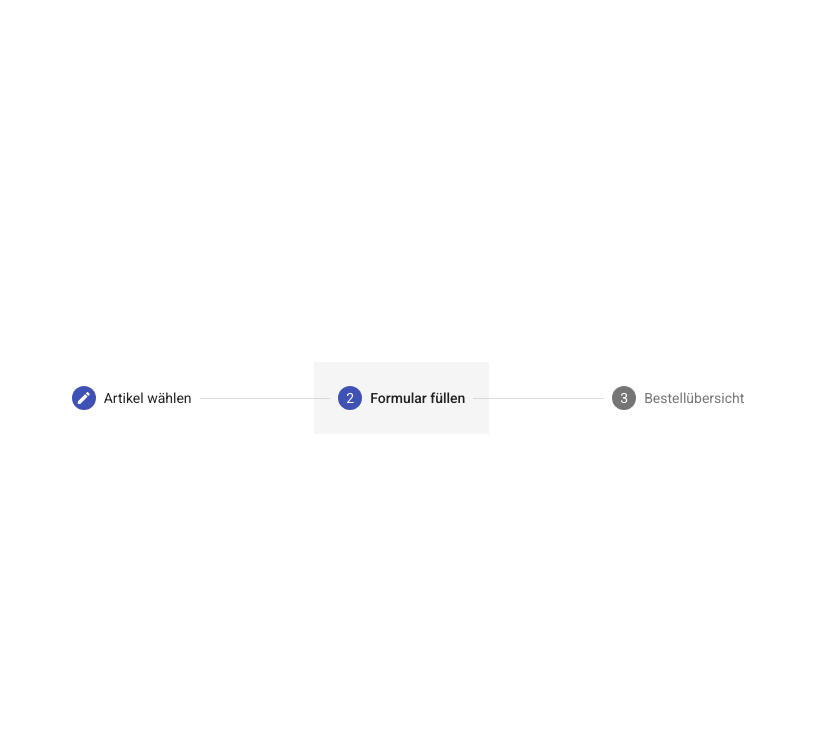
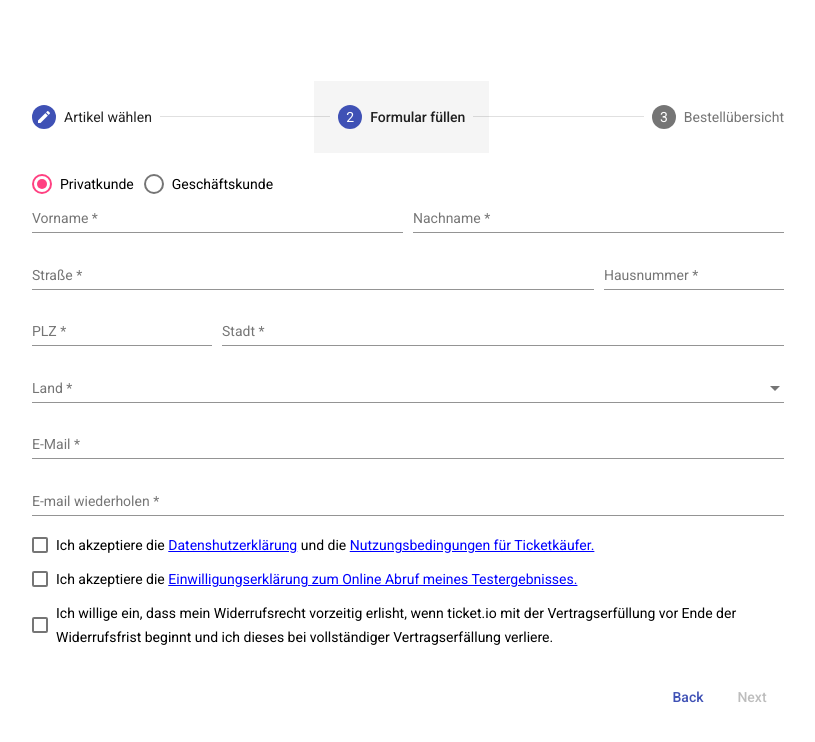
Before and after one commit to arsafab/ng-test, an Angular app: page / in a window 1280 px wide. Both pictures are taken after a click on the button "Next". Shown: the top 742 px of the page, without its empty margins (232-1047 px from the left). Built offline with nearby package versions, Linux system fonts and the light colour scheme.

Commit message:
Features/step 2 layout form (#3)
* create customer form

* add constants folder in shared

* add customer form layout

* integrate customer form in step wizard

```diff
--- /dev/null
+++ b/src/app/features/step-wizard/customer-form/customer-form.component.css
@@ -0,0 +1,39 @@
+.customer-form form {
+  display: flex;
+  flex-direction: column;
+  margin-top: 20px;
+}
+
+.customer-form mat-radio-button {
+  margin-right: 10px;
+}
+
+.customer-form-group {
+  display: flex;
+}
+
+.customer-form-group mat-form-field {
+  width: 100%;
+  margin-right: 10px;
+}
+
+.customer-form-group mat-form-field:last-child {
+  margin-right: 0;
+}
+
+.customer-checkboxes-group {
+  margin-bottom: 20px;
+}
+
+.customer-checkboxes-group span {
+  text-decoration: underline;
+  color: blue;
+}
+
+.customer-checkboxes-group mat-checkbox {
+  margin-bottom: 10px;
+}
+
+::ng-deep .customer-checkboxes-group .mat-checkbox-label {
+  white-space: pre-wrap;
+}
--- /dev/null
+++ b/src/app/features/step-wizard/customer-form/customer-form.component.html
@@ -0,0 +1,70 @@
+<div class="customer-form">
+  <form [formGroup]="form">
+    <mat-radio-group formControlName="isPrivateCustomer">
+      <mat-radio-button [value]="true">Privatkunde</mat-radio-button>
+      <mat-radio-button [value]="false">Geschäftskunde</mat-radio-button>
+    </mat-radio-group>
+
+    <div class="customer-form-group">
+      <mat-form-field>
+        <mat-label>Vorname</mat-label>
+        <input matInput formControlName="firstName">
+      </mat-form-field>
+      <mat-form-field>
+        <mat-label>Nachname</mat-label>
+        <input matInput formControlName="lastName">
+      </mat-form-field>
+    </div>
+
+    <div class="customer-form-group">
+      <mat-form-field>
+        <mat-label>Straße</mat-label>
+        <input matInput formControlName="street">
+      </mat-form-field>
+      <mat-form-field style="width: 200px">
+        <mat-label>Hausnummer</mat-label>
+        <input matInput formControlName="houseNumber">
+      </mat-form-field>
+    </div>
+
+    <div class="customer-form-group">
+      <mat-form-field style="width: 200px">
+        <mat-label>PLZ</mat-label>
+        <input matInput formControlName="zip">
+      </mat-form-field>
+      <mat-form-field>
+        <mat-label>Stadt</mat-label>
+        <input matInput formControlName="city">
+      </mat-form-field>
+    </div>
+
+    <div class="customer-form-group">
+      <mat-form-field>
+        <mat-label>Land</mat-label>
+        <mat-select formControlName="federalState">
+          <mat-option *ngFor="let state of federalStates" [value]="state">{{ state }}</mat-option>
+        </mat-select>
+      </mat-form-field>
+    </div>
+
+    <div class="customer-form-group">
+      <mat-form-field>
+        <mat-label>E-Mail</mat-label>
+        <input matInput type="email" formControlName="email">
+      </mat-form-field>
+    </div>
+
+    <div class="customer-form-group">
+      <mat-form-field>
+        <mat-label>E-mail wiederholen</mat-label>
+        <input matInput type="email" formControlName="repeatedEmail">
+      </mat-form-field>
+    </div>
+
+    <div class="customer-checkboxes-group">
+      <mat-checkbox formControlName="isUseTermsChecked">Ich akzeptiere die <span>Datenshutzerklärung</span> und die <span>Nutzungsbedingungen für Ticketkäufer.</span></mat-checkbox>
+      <mat-checkbox formControlName="isApprovalTermsChecked">Ich akzeptiere die <span>Einwilligungserklärung zum Online Abruf meines Testergebnisses.</span></mat-checkbox>
+      <mat-checkbox formControlName="isContractTermsChecked">Ich willige ein, dass mein Widerrufsrecht vorzeitig erlisht, wenn ticket.io mit der Vertragserfüllung vor Ende der Widerrufsfrist beginnt und ich dieses bei vollständiger Vertragserfällung verliere.</mat-checkbox>
+    </div>
+  </form>
+</div>
--- /dev/null
+++ b/src/app/features/step-wizard/customer-form/customer-form.component.ts
@@ -0,0 +1,54 @@
+import { Component, EventEmitter, OnDestroy, OnInit, Output } from '@angular/core';
+import { AbstractControl, FormBuilder, FormGroup, ValidatorFn, Validators } from '@angular/forms';
+import { Subscription } from 'rxjs';
+import { FederalStates } from 'src/app/shared/constants';
+
+@Component({
+  selector: 'app-customer-form',
+  templateUrl: './customer-form.component.html',
+  styleUrls: ['./customer-form.component.css']
+})
+export class CustomerFormComponent implements OnInit, OnDestroy {
+  @Output() public readonly valid: EventEmitter<boolean> = new EventEmitter();
+  public form: FormGroup;
+  public federalStates = FederalStates;
+
+  private readonly subscriptions: Subscription = new Subscription();
+
+  constructor(private readonly formBuilder: FormBuilder) {}
+
+  public ngOnInit(): void {
+    this.form = this.formBuilder.group({
+      isPrivateCustomer: [true],
+      isUseTermsChecked: [false, Validators.required],
+      isApprovalTermsChecked: [false, Validators.required],
+      isContractTermsChecked: [false, Validators.required],
+      email: ['', [ Validators.required, Validators.email ]],
+      repeatedEmail: ['', [ Validators.required, this.checkEmailValidator ]],
+      firstName: ['', Validators.required],
+      lastName: ['', Validators.required],
+      street: ['', Validators.required],
+      houseNumber: ['', Validators.required],
+      city: ['', Validators.required],
+      zip: ['', Validators.required],
+      federalState: ['', Validators.required]
+    });
+
+    this.subscriptions.add(
+      this.form.valueChanges.subscribe(changes => {
+        this.valid.emit(this.form.valid);
+      })
+    );
+  }
+
+  public ngOnDestroy(): void {
+    this.subscriptions.unsubscribe();
+  }
+
+  private checkEmailValidator = (): { notSame: boolean } | null => {
+    const email = this.form?.get('email').value;
+    const confirmedEmail = this.form?.get('repeatedEmail')?.value;
+
+    return email === confirmedEmail ? null : { notSame: true };
+  }
+}
--- a/src/app/features/step-wizard/step-wizard.component.html
+++ b/src/app/features/step-wizard/step-wizard.component.html
@@ -8,6 +8,11 @@
   </mat-step>
   <mat-step>
     <ng-template matStepLabel>Formular füllen</ng-template>
+    <app-customer-form (valid)="isFormFilled = $event"></app-customer-form>
+    <div class="accept-block">
+      <button color="primary" mat-button matStepperPrevious>Back</button>
+      <button color="accent" mat-button matStepperNext [disabled]="!isFormFilled">Next</button>
+    </div>
   </mat-step>
   <mat-step>
     <ng-template matStepLabel>Bestellübersicht</ng-template>
--- a/src/app/features/step-wizard/step-wizard.component.ts
+++ b/src/app/features/step-wizard/step-wizard.component.ts
@@ -1,15 +1,10 @@
-import {Component, OnInit} from '@angular/core';
-import {FormBuilder, FormGroup, Validators} from '@angular/forms';
+import {Component} from '@angular/core';
 
 @Component({
   selector: 'app-step-wizard',
   templateUrl: './step-wizard.component.html',
   styleUrls: ['./step-wizard.component.css']
 })
-export class StepWizardComponent implements OnInit {
-  constructor(private formBuilder: FormBuilder) {}
-
-  public ngOnInit(): void {
-
-  }
+export class StepWizardComponent {
+  public isFormFilled = false;
 }
--- a/src/app/features/step-wizard/step-wizard.module.ts
+++ b/src/app/features/step-wizard/step-wizard.module.ts
@@ -4,12 +4,14 @@ import { SharedModule } from 'src/app/shared/shared.module';
 import { StepWizardComponent } from './step-wizard.component';
 import { ArticlesListComponent } from './articles-list/articles-list.component';
 import { ArticleItemComponent } from './articles-list/article-item/article-item.component';
+import { CustomerFormComponent } from './customer-form/customer-form.component';
 
 @NgModule({
   declarations: [
     StepWizardComponent,
     ArticleItemComponent,
-    ArticlesListComponent
+    ArticlesListComponent,
+    CustomerFormComponent
   ],
   imports: [
     SharedModule
--- /dev/null
+++ b/src/app/shared/constants/federal-states.constant.ts
@@ -0,0 +1,18 @@
+export const FederalStates = [
+  'Bayern',
+  'Niedersachsen',
+  'Baden-Württemberg',
+  'Nordrhein-Westfalen',
+  'Brandenburg',
+  'Mecklenburg-Vorpommern',
+  'Hessen Hessen',
+  'Sachsen-Anhalt',
+  'Rheinland-Pfalz',
+  'Sachsen',
+  'Thüringen',
+  'Schleswig-Holstein',
+  'Saarland',
+  'Berlin',
+  'Hamburg',
+  'Bremen'
+];
--- /dev/null
+++ b/src/app/shared/constants/index.ts
@@ -0,0 +1 @@
+export * from './federal-states.constant';
```
Also changed, not shown: src/app/shared/shared.module.ts (+8 -2 lines).
